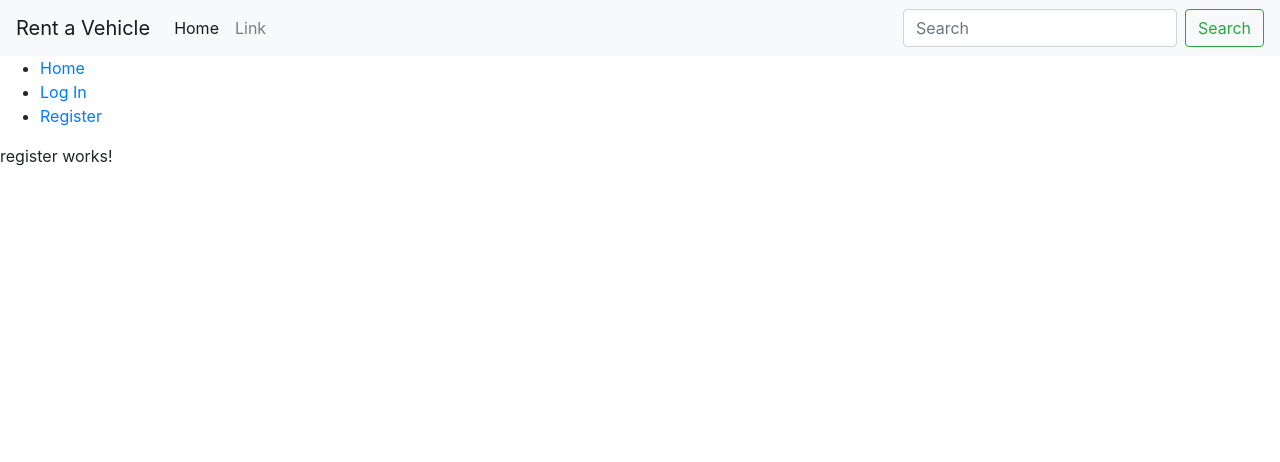
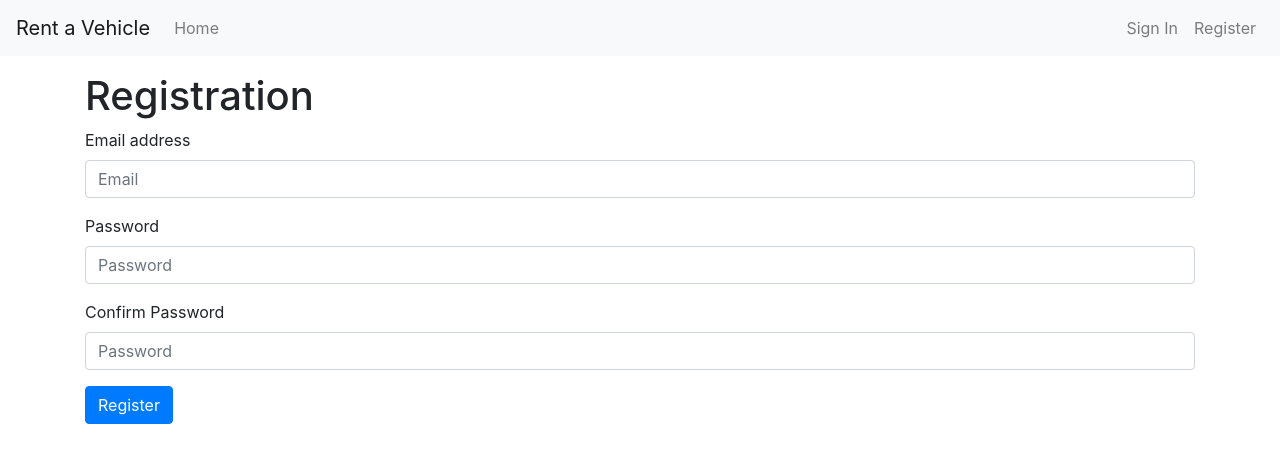
Before and after one commit to ognjengt/PUSGS2018-SOM, an Angular app in the folder initialApp-master/front/: page /register in a window 1280 px wide. Shown: the top 462 px of the page. Built offline with nearby package versions, Linux system fonts and the light colour scheme.

Commit message:
Implementirao nesto malo oko rutiranja u angularu, registraciju i signin potrebno implementirati sa servisima sad

```diff
--- a/initialApp-master/front/src/app/app.component.html
+++ b/initialApp-master/front/src/app/app.component.html
@@ -1,9 +1,7 @@
 <app-menu-bar></app-menu-bar>
 
 <ul>
-  <li><a [routerLink]="['/home']">Home</a></li>
-  <li><a [routerLink]="['/signin']">Log In</a></li>
-  <li><a [routerLink]="['/register']">Register</a></li>
+
 </ul>
 
 <router-outlet></router-outlet>
--- a/initialApp-master/front/src/app/app.module.ts
+++ b/initialApp-master/front/src/app/app.module.ts
@@ -1,5 +1,6 @@
 import { BrowserModule } from '@angular/platform-browser';
 import { NgModule } from '@angular/core';
+import { FormsModule } from '@angular/forms';
 
 // Bootstrap Modules
 import { BsDropdownModule } from 'ngx-bootstrap/dropdown';
@@ -46,6 +47,7 @@ const Routes = [
   ],
   imports: [
     BrowserModule,
+    FormsModule,
     BsDropdownModule.forRoot(),
     TooltipModule.forRoot(),
     ModalModule.forRoot(),
--- a/initialApp-master/front/src/app/components/auth/register/register.component.html
+++ b/initialApp-master/front/src/app/components/auth/register/register.component.html
@@ -1,3 +1,18 @@
-<p>
-  register works!
-</p>
+<div class="container">
+    <h1>Registration</h1>
+    <form #registrationForm="ngForm" (ngSubmit)="onSubmit(registrationForm.value, registrationForm)">
+        <div class="form-group">
+          <label for="email">Email address</label>
+          <input type="email" class="form-control" name="Email" placeholder="Email" ngModel>
+        </div>
+        <div class="form-group">
+          <label for="password">Password</label>
+          <input type="password" class="form-control" name="Password" placeholder="Password" ngModel>
+        </div>
+        <div class="form-group">
+            <label for="confirmPassword">Confirm Password</label>
+            <input type="password" class="form-control" name="ConfirmPassword" placeholder="Password" ngModel>
+          </div>
+        <button type="submit" class="btn btn-primary">Register</button>
+      </form>
+</div>
--- a/initialApp-master/front/src/app/components/auth/register/register.component.ts
+++ b/initialApp-master/front/src/app/components/auth/register/register.component.ts
@@ -1,5 +1,7 @@
 import { Component, OnInit } from '@angular/core';
 import { AuthenticationService } from '../../../services/auth/authentication-service.service';
+import { AuthenticationModule } from '../../../models/registration.model';
+import { NgForm } from '@angular/forms';
 
 @Component({
   selector: 'app-register',
@@ -9,11 +11,17 @@ import { AuthenticationService } from '../../../services/auth/authentication-ser
 })
 export class RegisterComponent implements OnInit {
 
-  constructor(private authService: AuthenticationService) { }
+  constructor(private authService: AuthenticationService) {
+  }
 
   ngOnInit() {
   }
 
 
-  // Todo implement
+  onSubmit(registrationData: AuthenticationModule, form: NgForm) {
+    console.log(registrationData);
+
+    // Todo call Service and send register request
+  }
+
 }
--- a/initialApp-master/front/src/app/components/auth/sign-in/sign-in.component.html
+++ b/initialApp-master/front/src/app/components/auth/sign-in/sign-in.component.html
@@ -1,3 +1,14 @@
-<p>
-  sign-in works!
-</p>
+<div class="container">
+    <h1>Sign In</h1>
+    <form #loginForm="ngForm" (ngSubmit)="onSubmit(loginForm.value, loginForm)">
+        <div class="form-group">
+          <label for="email">Email address</label>
+          <input type="email" class="form-control" name="Email" placeholder="Email" ngModel>
+        </div>
+        <div class="form-group">
+          <label for="password">Password</label>
+          <input type="password" class="form-control" name="Password" placeholder="Password" ngModel>
+        </div>
+        <button type="submit" class="btn btn-primary">Sign In</button>
+      </form>
+</div>
--- a/initialApp-master/front/src/app/components/auth/sign-in/sign-in.component.ts
+++ b/initialApp-master/front/src/app/components/auth/sign-in/sign-in.component.ts
@@ -1,5 +1,7 @@
 import { Component, OnInit } from '@angular/core';
 import { AuthenticationService } from '../../../services/auth/authentication-service.service';
+import { AuthenticationModule } from '../../../models/registration.model';
+import { NgForm } from '@angular/forms';
 
 @Component({
   selector: 'app-sign-in',
@@ -14,6 +16,9 @@ export class SignInComponent implements OnInit {
   ngOnInit() {
   }
 
+  onSubmit(loginData: AuthenticationModule, form: NgForm) {
+    console.log(loginData);
 
-  // Todo implement
+    // Todo call Service and send post request to /oauth/token to get the token, and save it to localStorage
+  }
 }
--- a/initialApp-master/front/src/app/components/menu-bar/menu-bar.component.html
+++ b/initialApp-master/front/src/app/components/menu-bar/menu-bar.component.html
@@ -6,16 +6,15 @@
 
   <div class="collapse navbar-collapse" id="navbarSupportedContent">
     <ul class="navbar-nav mr-auto">
-      <li class="nav-item active">
-        <a class="nav-link" href="#">Home <span class="sr-only">(current)</span></a>
-      </li>
-      <li class="nav-item">
-        <a class="nav-link" href="#">Link</a>
-      </li>
-    </ul>
-    <form class="form-inline my-2 my-lg-0">
+      <li><a class="nav-link" [routerLink]="['/home']">Home</a></li>
+     </ul>
+    <!-- <form class="form-inline my-2 my-lg-0">
       <input class="form-control mr-sm-2" type="search" placeholder="Search" aria-label="Search">
       <button class="btn btn-outline-success my-2 my-sm-0" type="submit">Search</button>
-    </form>
+    </form> -->
+    <ul class="navbar-nav" [hidden]="!signedIn">
+        <li><a class="nav-link" [routerLink]="['/signin']">Sign In</a></li>
+        <li><a class="nav-link" [routerLink]="['/register']">Register</a></li>
+    </ul>
   </div>
 </nav>
--- a/initialApp-master/front/src/app/components/menu-bar/menu-bar.component.ts
+++ b/initialApp-master/front/src/app/components/menu-bar/menu-bar.component.ts
@@ -7,9 +7,11 @@ import { Component, OnInit } from '@angular/core';
 })
 export class MenuBarComponent implements OnInit {
   appName: string;
+  signedIn: boolean;
 
   constructor() {
     this.appName = "Rent a Vehicle";
+    this.signedIn = true; // dobaviti od parent komponente (app.component.ts)
    }
 
   ngOnInit() {
```
Also changed, not shown: initialApp-master/front/src/app/models/registration.model.ts (added, +11 -0 lines), 1 other file (tests, documents, lock files or other folders).
